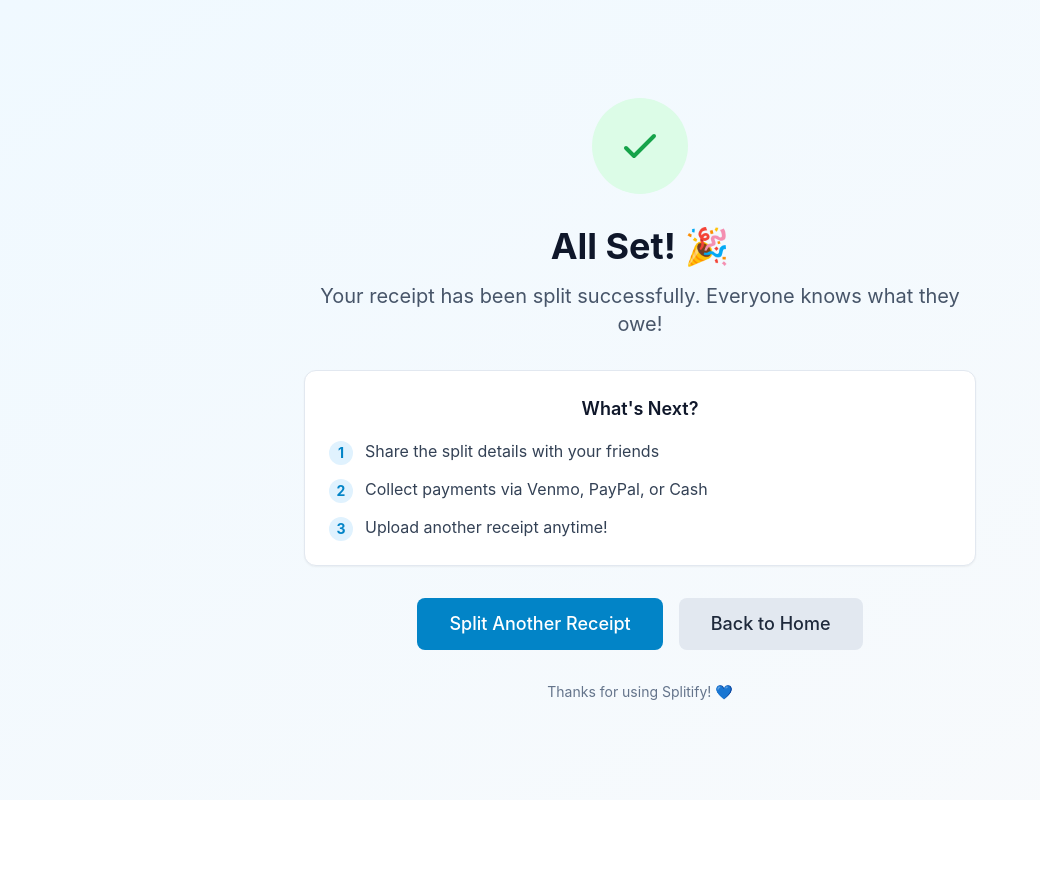
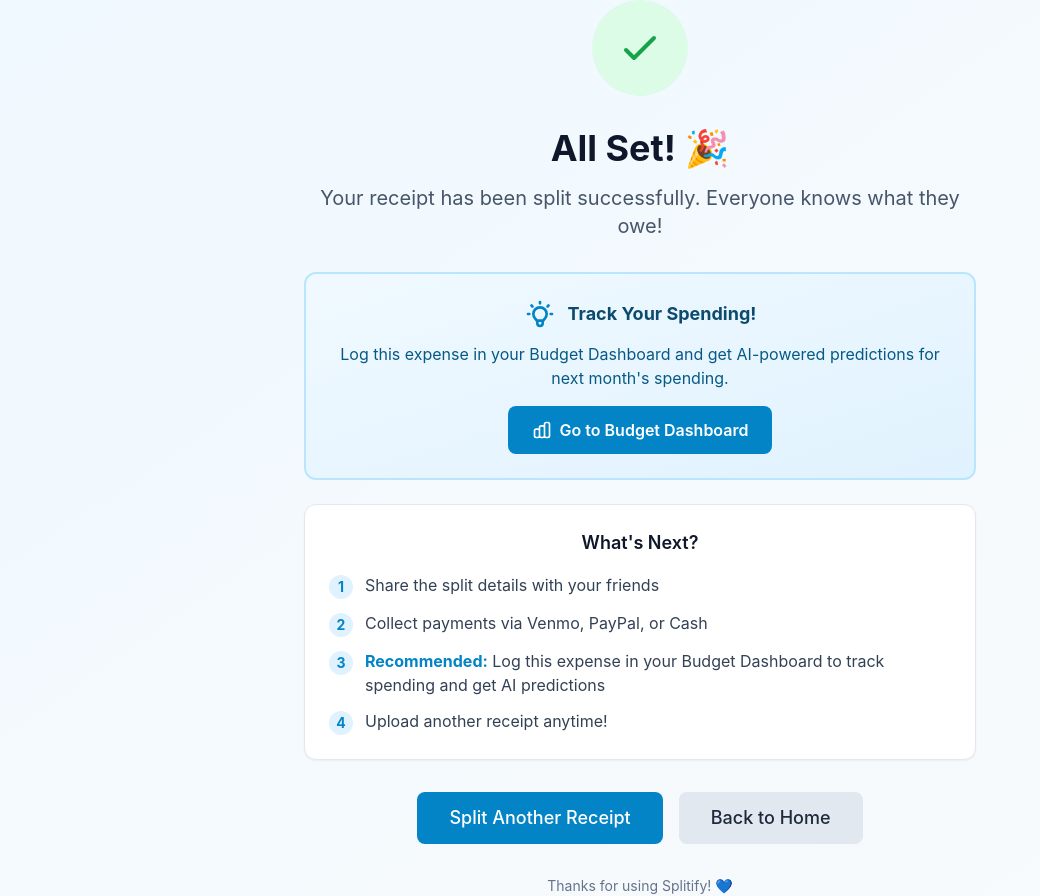
Before and after one commit to CS222-UIUC/fa25-fa25-team065, a React (Create React App) app: page /thank-you in a window 1280 px wide. Shown: the whole page, without its empty margins (0-1040 px from the left). Before the commit the page ends 800 px from the top, so only its background shows below. Built offline with nearby package versions, Linux system fonts and the light colour scheme; no server answers; the HTML template or start-up script is replaced by a standard one.

Commit message:
Add budget dashboard recommendation to thank you page

```diff
--- a/src/components/6_ThankYouPage.tsx
+++ b/src/components/6_ThankYouPage.tsx
@@ -35,6 +35,50 @@ const ThankYouPage: React.FC = () => {
           Your receipt has been split successfully. Everyone knows what they owe!
         </p>
 
+        {/* Budget Recommendation Card */}
+        <div className="bg-gradient-to-br from-primary-50 to-primary-100 border-2 border-primary-200 rounded-xl p-6 mb-6">
+          <div className="flex items-center justify-center gap-3 mb-3">
+            <svg
+              className="w-8 h-8 text-primary-600"
+              fill="none"
+              stroke="currentColor"
+              viewBox="0 0 24 24"
+            >
+              <path
+                strokeLinecap="round"
+                strokeLinejoin="round"
+                strokeWidth={2}
+                d="M9.663 17h4.673M12 3v1m6.364 1.636l-.707.707M21 12h-1M4 12H3m3.343-5.657l-.707-.707m2.828 9.9a5 5 0 117.072 0l-.548.547A3.374 3.374 0 0014 18.469V19a2 2 0 11-4 0v-.531c0-.895-.356-1.754-.988-2.386l-.548-.547z"
+              />
+            </svg>
+            <h3 className="text-lg font-bold text-primary-900">
+              Track Your Spending!
+            </h3>
+          </div>
+          <p className="text-primary-800 mb-4">
+            Log this expense in your Budget Dashboard and get AI-powered predictions for next month's spending.
+          </p>
+          <button
+            onClick={() => navigate('/budget')}
+            className="bg-primary-600 hover:bg-primary-700 text-white font-semibold px-6 py-3 rounded-lg transition-colors inline-flex items-center gap-2"
+          >
+            <svg
+              className="w-5 h-5"
+              fill="none"
+              stroke="currentColor"
+              viewBox="0 0 24 24"
+            >
+              <path
+                strokeLinecap="round"
+                strokeLinejoin="round"
+                strokeWidth={2}
+                d="M9 19v-6a2 2 0 00-2-2H5a2 2 0 00-2 2v6a2 2 0 002 2h2a2 2 0 002-2zm0 0V9a2 2 0 012-2h2a2 2 0 012 2v10m-6 0a2 2 0 002 2h2a2 2 0 002-2m0 0V5a2 2 0 012-2h2a2 2 0 012 2v14a2 2 0 01-2 2h-2a2 2 0 01-2-2z"
+              />
+            </svg>
+            Go to Budget Dashboard
+          </button>
+        </div>
+
         {/* Info Card */}
         <div className="bg-white rounded-xl shadow-sm border border-secondary-200 p-6 mb-8">
           <h2 className="text-lg font-semibold text-secondary-900 mb-4">
@@ -60,6 +104,14 @@ const ThankYouPage: React.FC = () => {
             <div className="flex items-start gap-3">
               <div className="w-6 h-6 bg-primary-100 rounded-full flex items-center justify-center flex-shrink-0 mt-0.5">
                 <span className="text-primary-600 text-sm font-bold">3</span>
+              </div>
+              <p className="text-secondary-700">
+                <strong className="text-primary-600">Recommended:</strong> Log this expense in your Budget Dashboard to track spending and get AI predictions
+              </p>
+            </div>
+            <div className="flex items-start gap-3">
+              <div className="w-6 h-6 bg-primary-100 rounded-full flex items-center justify-center flex-shrink-0 mt-0.5">
+                <span className="text-primary-600 text-sm font-bold">4</span>
               </div>
               <p className="text-secondary-700">
                 Upload another receipt anytime!
```
